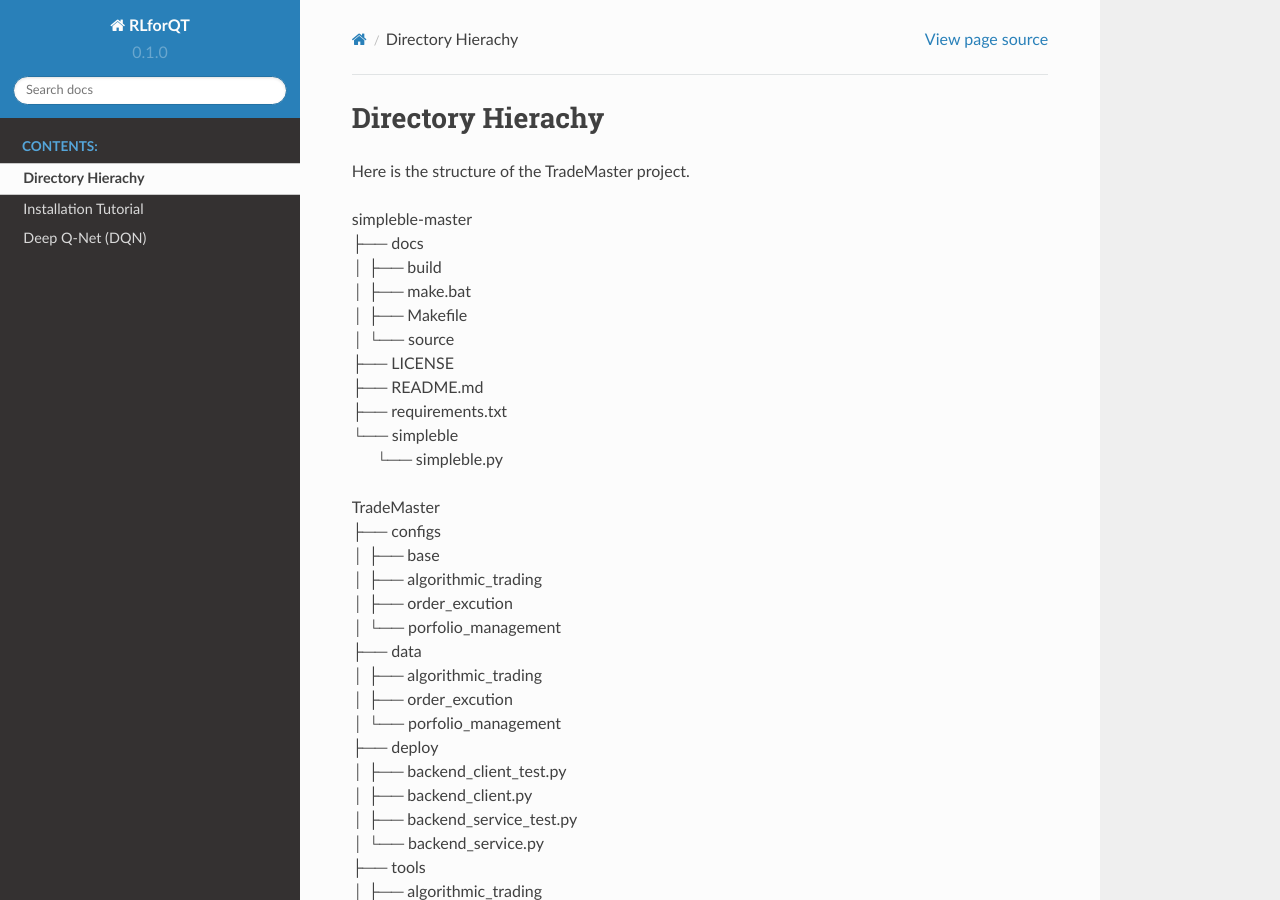
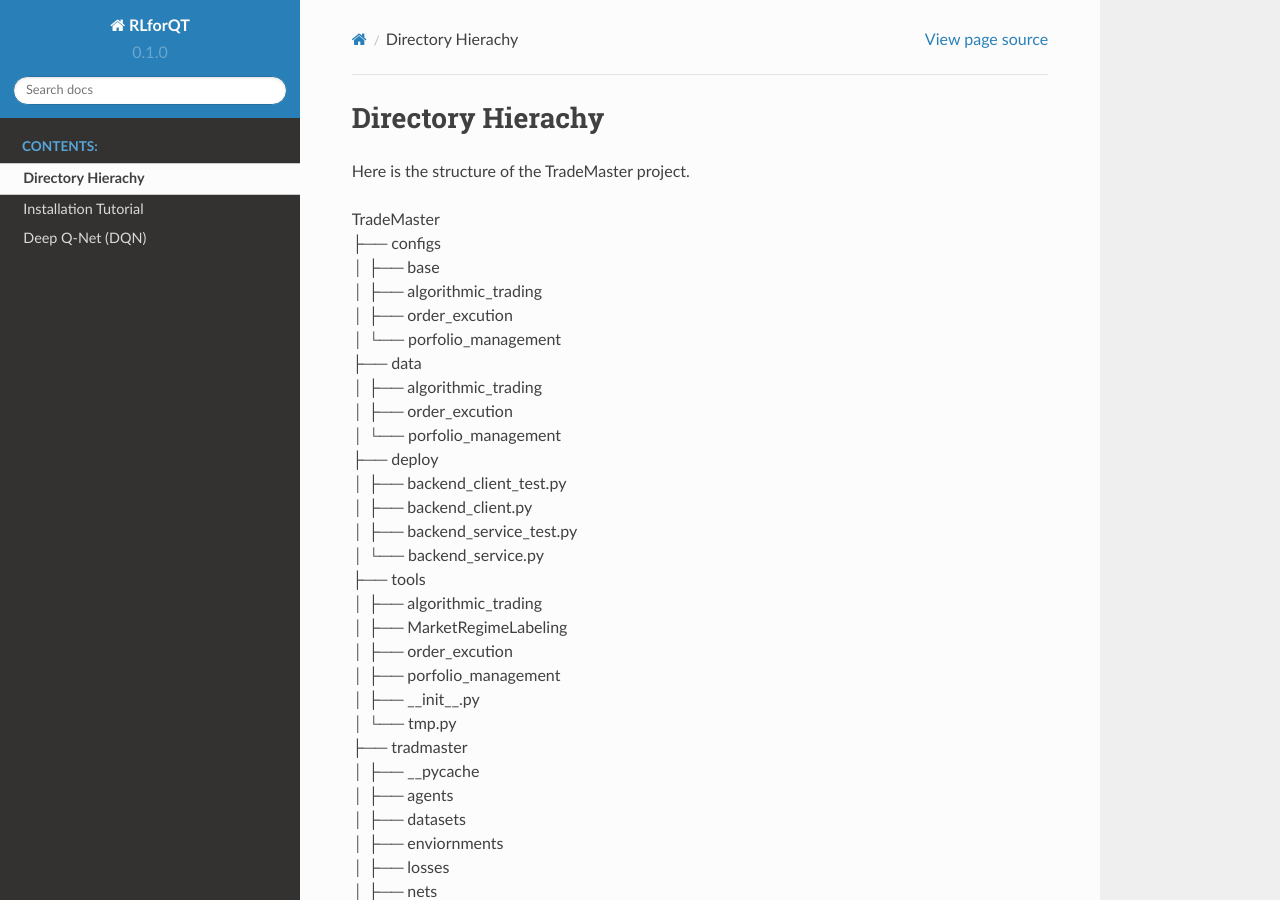
Before and after one commit to yonggang-Xie/readthedocs, a Sphinx documentation site: the page built from docs/source/Hierachy.rst, in a window 1280 px wide and 900 px high. Built offline with Sphinx 7.4.7 and the Read the Docs theme 2.0.0, drawn with Linux system fonts in a browser that asks for light colours.

Commit message:
Update Hierachy.rst

```diff
--- a/docs/source/Hierachy.rst
+++ b/docs/source/Hierachy.rst
@@ -3,18 +3,6 @@
 Directory Hierachy
 ============
 Here is the structure of the TradeMaster project.
-
-| simpleble-master
-| ├── docs
-| │   ├── build
-| │   ├── make.bat
-| │   ├── Makefile
-| │   └── source
-| ├── LICENSE
-| ├── README.md
-| ├── requirements.txt
-| └── simpleble
-|     └── simpleble.py
 
 | TradeMaster
 | ├── configs
@@ -64,8 +52,8 @@
 | ├── python3.9.yaml
 | └── README.md
 
-
-In the folder structure above:
+|
+| In the folder structure above:
 
 - ``configs`` contains configuration files directory for agents trainng.
 - ``data`` contains the datasets directory for training and testing.
@@ -73,6 +61,55 @@
 - ``tools`` contains training scripts.
 - ``trademaster`` contains the files defining agents,enviornments, training losses, nets, optimizers and helper functions
 - ``unit_testing`` contains the components for testing.
+
+|
+|
+|
+
+
+|
+|
+|
+
+|
+|
+|
+
+|
+|
+|
+
+
+
+
+
+
+
+
+
+
+
+
+
+
+
+
+
+
+
+
+
+
+
+
+
+
+
+
+
+
+
+
 
 
 | TradeMaster
```
